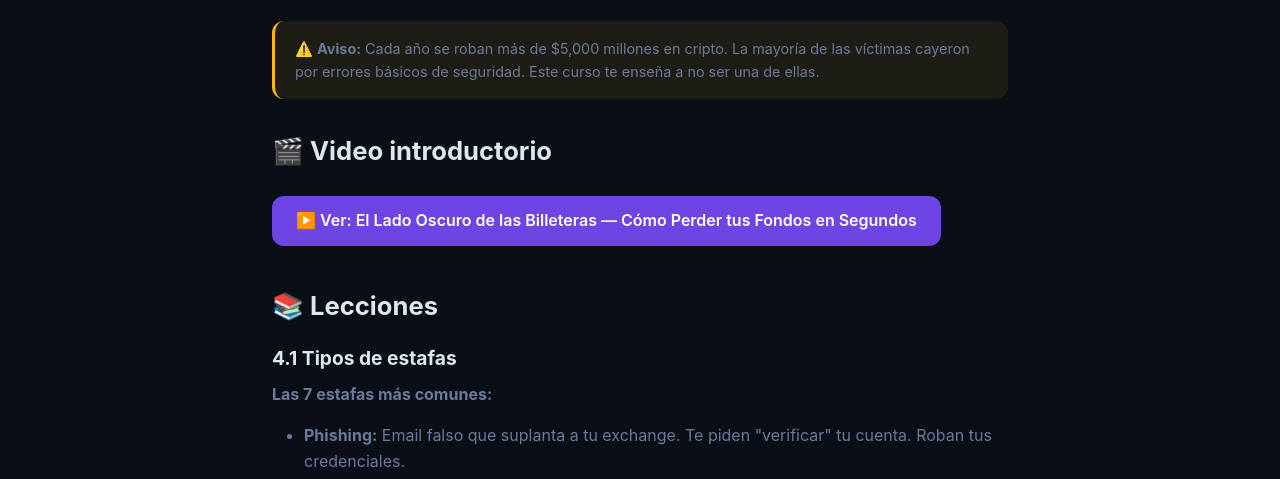
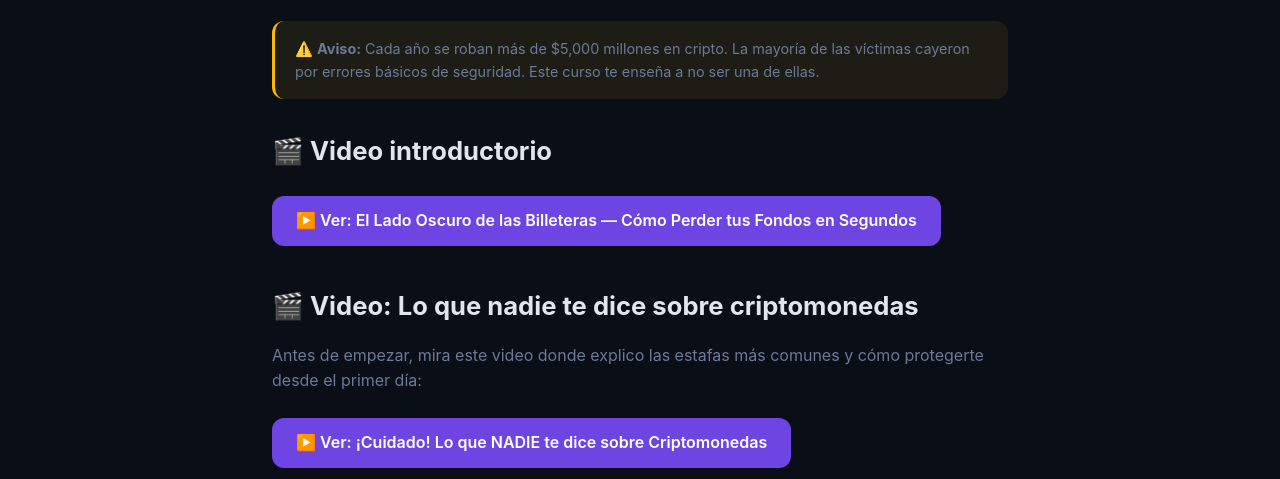
Before and after one commit to ariasalejo/Cryptoeduar, a website: page docs/curso4.html in a window 1280 px wide. Shown: the part 284-763 px from the top of the page. Drawn offline with Linux system fonts and the light colour scheme.

Commit message:
content: 3 videos nuevos en cursos 1, 3 y 4

```diff
--- a/docs/curso4.html
+++ b/docs/curso4.html
@@ -13,6 +13,11 @@
 
 <h2>🎬 Video introductorio</h2>
 <a href="https://youtu.be/xQJKd9SXOVQ" target="_blank" class="btn-primary" style="display:inline-block;margin:.5rem 0;text-decoration:none">▶️ Ver: El Lado Oscuro de las Billeteras — Cómo Perder tus Fondos en Segundos</a>
+
+<h2>🎬 Video: Lo que nadie te dice sobre criptomonedas</h2>
+<p>Antes de empezar, mira este video donde explico las estafas más comunes y cómo protegerte desde el primer día:</p>
+
+<a href="https://youtu.be/rZQ2bV-T-E8" target="_blank" class="btn-primary" style="display:inline-block;margin:.5rem 0;text-decoration:none">▶️ Ver: ¡Cuidado! Lo que NADIE te dice sobre Criptomonedas</a>
 
 <h2>📚 Lecciones</h2>
 
```
Also changed, not shown: docs/curso3.html (+5 -0 lines).
